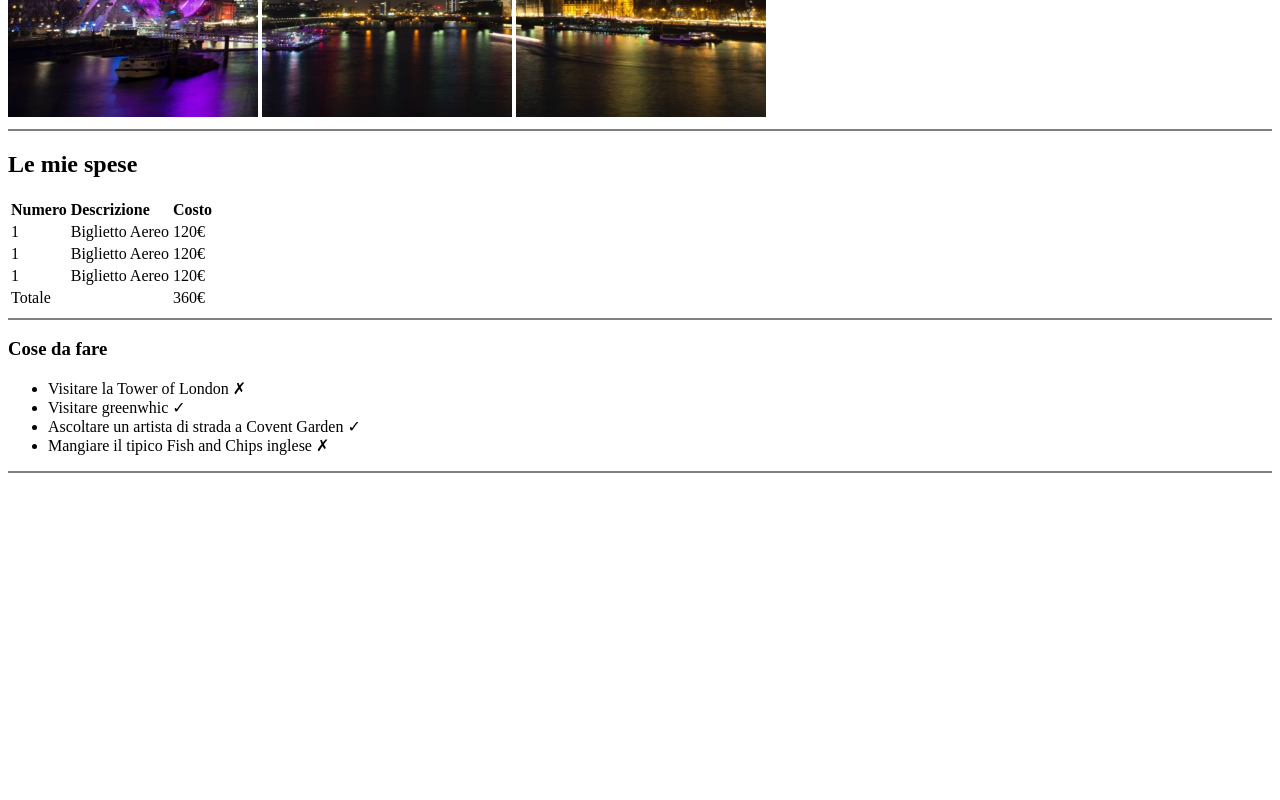
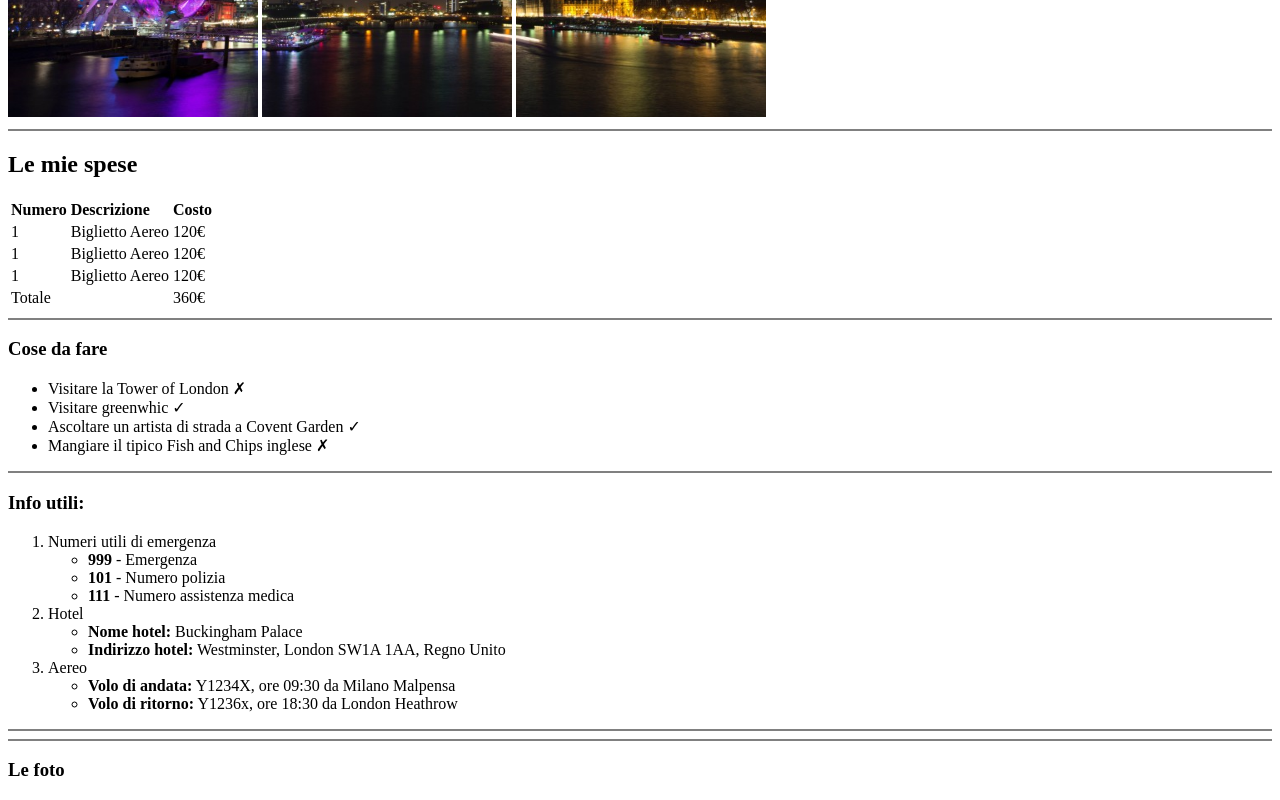
Before and after one commit to EmanuelaCocuzza94/html-london-trip, a plain HTML site: page index.html in a window 1280 px wide. Shown: the part 363-1163 px from the top of the page. Before the commit the page ends 844 px from the top, so only its background shows below. Drawn offline with Linux system fonts and the light colour scheme.

Commit message:
ADD:index.html

```diff
--- a/index.html
+++ b/index.html
@@ -57,9 +57,34 @@
             </ul>
         </div>
         <hr color="grey">
+        <div>
+            <h3>Info utili:</h3>
+            <ol>
+                <li>Numeri utili di emergenza</li>
+                    <ul>
+                        <li><strong>999</strong> - Emergenza</li>
+                        <li><strong>101</strong> - Numero polizia</li>
+                        <li><strong>111</strong> - Numero assistenza medica</li>
+                    </ul>
+                 <li> Hotel</li>
+                    <ul>
+                        <li><strong>Nome hotel:</strong> Buckingham Palace</li>
+                        <li><strong>Indirizzo hotel:</strong> Westminster, London SW1A 1AA, Regno Unito</li>
+                    </ul>
+                 <li>Aereo</li>
+                 <ul>
+                    <li><strong>Volo di andata:</strong> Y1234X, ore 09:30 da Milano Malpensa</li>
+                    <li><strong>Volo di ritorno:</strong> Y1236x, ore 18:30 da London Heathrow</li>
+                </ul>
+            </ol>
+        </div>
+        <hr color="grey">
+    </main>
+    <hr color="grey">
+    <footer>
+        <h3>Le foto</h3>
 
-
-    </main>
+    </footer>
 
 
 </body>
```
